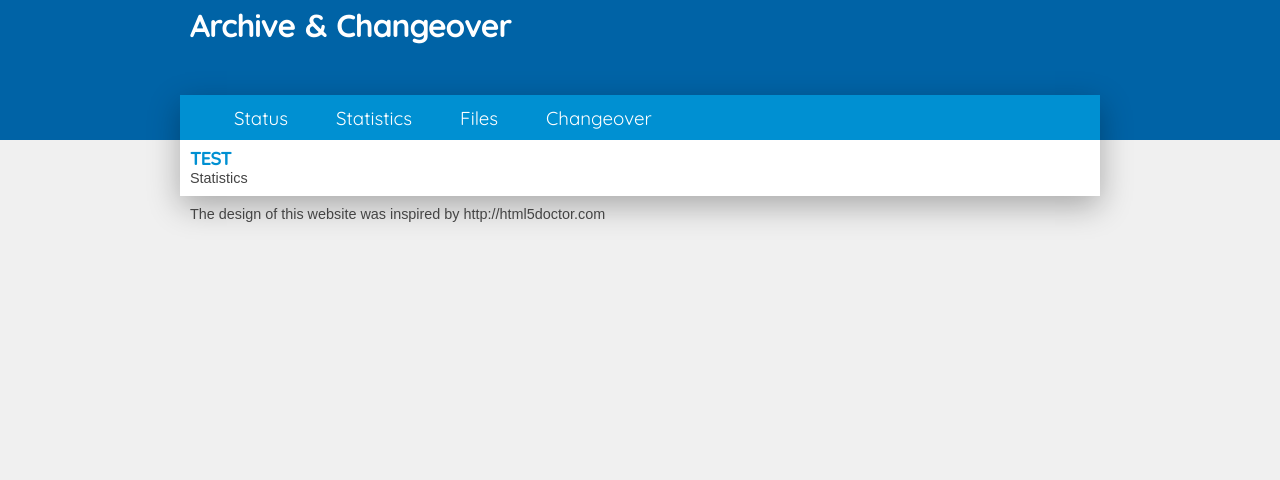
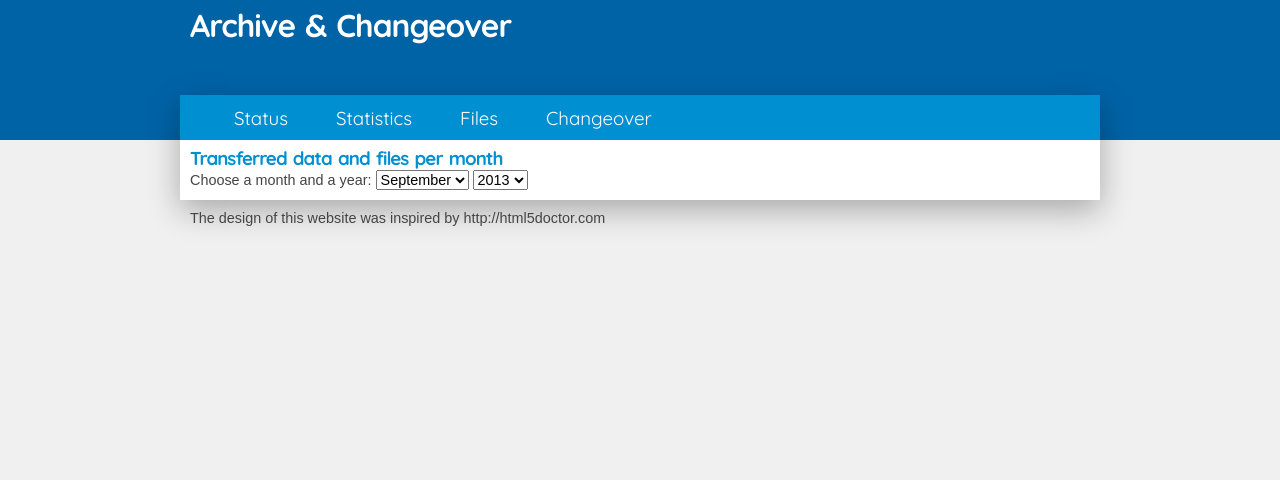
Before and after one commit to AustralianSynchrotron/saxs-archive, a Flask app: template changeover/server/templates/statistics.html in a window 1280 px wide. Shown: the top 480 px of the page. Run offline with Flask 2, Linux system fonts and the light colour scheme; the template is opened without the code that fills it, so the values that code supplies are empty; parts of the project's set-up code (start-up, migrations or seed data) failed here and were passed over; some web fonts are replaced.

Commit message:
Introduced {block head} and added the statistics page.

```diff
--- a/changeover/server/static/barchart.js
+++ b/changeover/server/static/barchart.js
@@ -22,6 +22,7 @@ function barChart(data, parentID, width, height, title, xLabel, yLabel) {
                 .attr("class", "tooltip")
                 .style("opacity", 0);
 
+    $(parentID).empty();
     var svg = d3.select(parentID).append("svg")
                 .attr("width", chWidth + margin.left + margin.right)
                 .attr("height", chHeight + margin.top + margin.bottom)
--- a/changeover/server/templates/layout.html
+++ b/changeover/server/templates/layout.html
@@ -2,15 +2,12 @@
 <html>
   <head>
     <title>Archive and Changeover - {{ detector_name }}</title>
+    {% block head %}
     <link rel=stylesheet type=text/css href="{{ url_for('static', filename='normalize.css') }}">
     <link href='http://fonts.googleapis.com/css?family=Quicksand:300,400,700' rel='stylesheet' type='text/css'>
     <link href='http://fonts.googleapis.com/css?family=Droid+Serif:400,700,700italic,400italic' rel='stylesheet' type='text/css'>
     <link rel=stylesheet type=text/css href="{{ url_for('static', filename='layout.css') }}">
-    <link rel=stylesheet type=text/css href="{{ url_for('static', filename='barchart.css') }}">
-    <script src="{{ url_for('static', filename='jquery.min.js') }}" type="text/javascript" charset="utf-8"></script>
-    <script src="{{ url_for('static', filename='d3.v3.min.js') }}" type="text/javascript" charset="utf-8"></script>
-    <script src="{{ url_for('static', filename='barchart.js') }}" type="text/javascript" charset="utf-8"></script>
-
+    {% endblock %}
   </head>
   <body>
     <header class="top">
--- a/changeover/server/templates/statistics.html
+++ b/changeover/server/templates/statistics.html
@@ -1,7 +1,71 @@
 {% extends "layout.html" %}
+{% block head %}
+    {{ super() }}
+    <link rel=stylesheet type=text/css href="{{ url_for('static', filename='barchart.css') }}">
+    <script src="{{ url_for('static', filename='jquery.min.js') }}" type="text/javascript" charset="utf-8"></script>
+    <script src="{{ url_for('static', filename='d3.v3.min.js') }}" type="text/javascript" charset="utf-8"></script>
+    <script src="{{ url_for('static', filename='barchart.js') }}" type="text/javascript" charset="utf-8"></script>
+{% endblock %}
+
 {% block content %}
 
-<h1>TEST</h1>
-Statistics
+<h1>Transferred data and files per month</h1>
+
+Choose a month and a year:
+<select id="selectMonth"></select> <select id="selectYear"></select>
+
+<center><div id="plot_data_today"></div></center>
+<center><div id="plot_number_files_today"></div></center>
+
+<script>
+// plot the bar chart
+function plotBarcharts(month, year) {
+    $.post("/rest/statistics",
+            {month: month, year: year},
+            function(data, status) {
+                if ((status == "success") && (data.status == "success")) {
+                    barChart(data.hist_data, "#plot_data_today", 800, 300, "Transferred data", "Time", "Data [MB]");
+                    barChart(data.hist_file, "#plot_number_files_today", 800, 300, "Transferred files", "Time", "Number");
+                }
+            },
+            "json");
+}
+
+// date definitions
+var today = new Date();
+var monthNames = [ "January", "February", "March", "April", "May", "June",
+                   "July", "August", "September", "October", "November", "December" ];
+
+// get the select fields to avoid going over the DOM multiple times
+var monthSelect = $("#selectMonth");
+var yearSelect = $("#selectYear");
+
+// fill the month and year select fields
+for (i=0; i<12; i++) {
+    $('<option/>').val(i+1).html(monthNames[i]).appendTo(monthSelect);
+}
+
+for (i=2013; i<today.getFullYear()+1; i++) {
+    $('<option/>').val(i).html(i).appendTo(yearSelect);
+}
+
+// set the current month and year
+$(monthSelect).val(today.getMonth()+1);
+$(yearSelect).val(today.getFullYear());
+
+// event handlers for the change of an element in the select fields
+$('#selectMonth').change(function(){
+    plotBarcharts($(this).val(), $(yearSelect).val());
+});
+
+$('#selectYear').change(function(){
+    plotBarcharts($(monthSelect).val(), $(this).val());
+});
+
+// show the plots for the current month and year
+$(document).ready(function() {
+    plotBarcharts($(monthSelect).val(), $(yearSelect).val());
+});
+</script>
 
 {% endblock %}
```
Also changed, not shown: changeover/server/templates/status.html (+9 -0 lines). Lines whose indentation alone changed are shown as unchanged.
